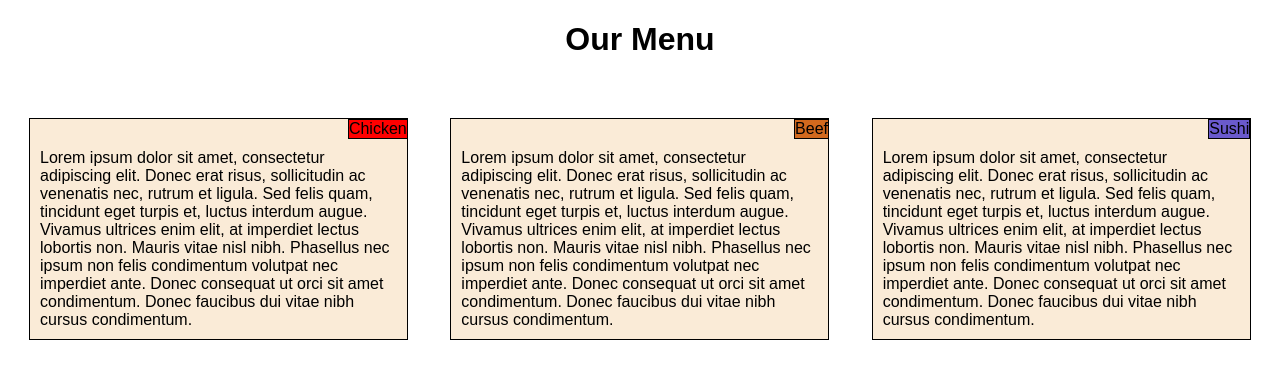
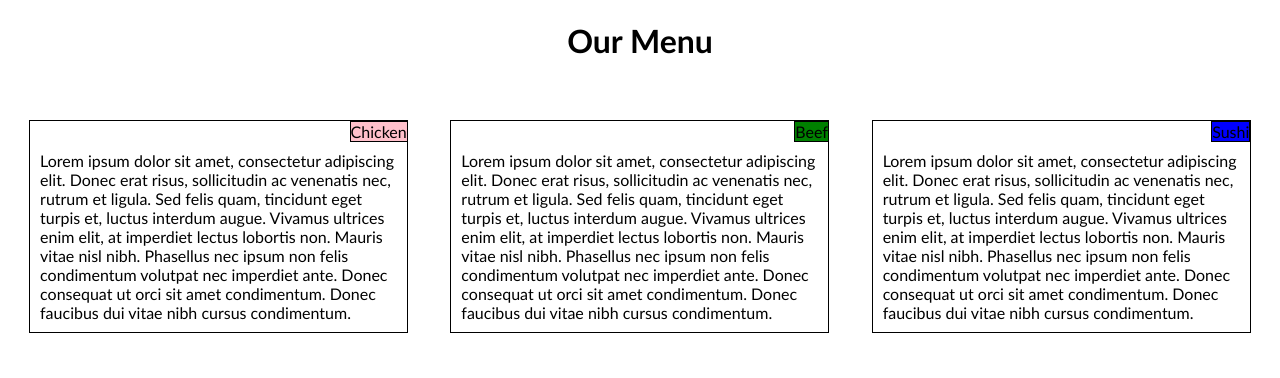
Before and after one commit to FidyanHakim/coursera-test, a plain HTML site: page module2-solution/index.html in a window 1280 px wide. Drawn offline with Linux system fonts and the light colour scheme.

Commit message:
Update style.css

```diff
--- a/module2-solution/style.css
+++ b/module2-solution/style.css
@@ -4,14 +4,14 @@
 
 h1{
   text-align: center;
-  font-family: fantasy;
+  font-family: 'Trebuchet MS', 'Lucida Sans Unicode', 'Lucida Grande', 'Lucida Sans', Arial, sans-serif;
   margin-bottom: 40px;
 }
 
 section{
   width: 90%;
-  background-color: antiquewhite;
-  font-family: fantasy;
+  background-color: white;
+  font-family: 'Trebuchet MS', 'Lucida Sans Unicode', 'Lucida Grande', 'Lucida Sans', Arial, sans-serif;
   margin-top: 20px;
   margin-left: auto;
   margin-right: auto;
@@ -33,15 +33,15 @@ section{
 }
 
 .p1{
-  background-color: red;
+  background-color: pink;
 }
 
 .p3{
-  background-color: chocolate;
+  background-color: green;
 }
 
 .p5{
-  background-color: slateblue;
+  background-color: blue;
 }
 
 .row{
```
